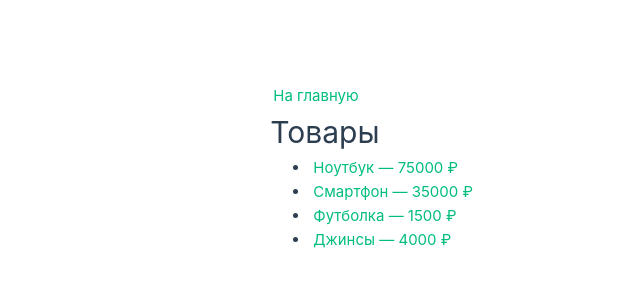
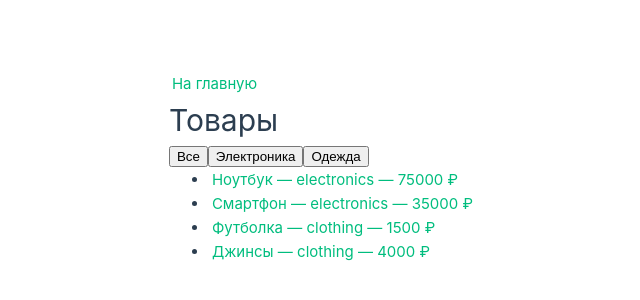
Before and after one commit to dobrv4er/pr31, a Vue app: page /products in a window 1280 px wide. Shown: the part 232-532 px from the top of the page, without its empty margins (164-804 px from the left). Built offline with nearby package versions, Linux system fonts and the light colour scheme.

Commit message:
Добавлены query-фильтры с поддержкой истории браузера

```diff
--- a/src/pages/ProductListPage.vue
+++ b/src/pages/ProductListPage.vue
@@ -1,17 +1,52 @@
 <script setup>
+import { computed } from 'vue'
+import { useRoute, useRouter } from 'vue-router'
 import { products } from '../data/products'
+
+const route = useRoute()
+const router = useRouter()
+const categories = [
+  { value: 'all', label: 'Все' },
+  { value: 'electronics', label: 'Электроника' },
+  { value: 'clothing', label: 'Одежда' },
+]
+
+const filter = computed(() => {
+  const value = route.query.filter
+  return typeof value === 'string' ? value : 'all'
+})
+
+const filteredProducts = computed(() => {
+  if (filter.value === 'all') return products
+  return products.filter(product => product.category === filter.value)
+})
+
+function setFilter(value) {
+  router.push({ name: 'Products', query: { filter: value } })
+}
 </script>
 
 <template>
   <main>
     <RouterLink to="/">На главную</RouterLink>
     <h1>Товары</h1>
+    <div class="filters">
+      <button
+        v-for="category in categories"
+        :key="category.value"
+        :class="{ active: filter === category.value }"
+        @click="setFilter(category.value)"
+      >
+        {{ category.label }}
+      </button>
+    </div>
     <ul>
-      <li v-for="product in products" :key="product.id">
+      <li v-for="product in filteredProducts" :key="product.id">
         <RouterLink :to="{ name: 'ProductDetail', params: { id: product.id } }">
-          {{ product.name }} — {{ product.price }} ₽
+          {{ product.name }} — {{ product.category }} — {{ product.price }} ₽
         </RouterLink>
       </li>
     </ul>
+    <p v-if="filteredProducts.length === 0">Нет товаров по выбранному фильтру.</p>
   </main>
 </template>
```
